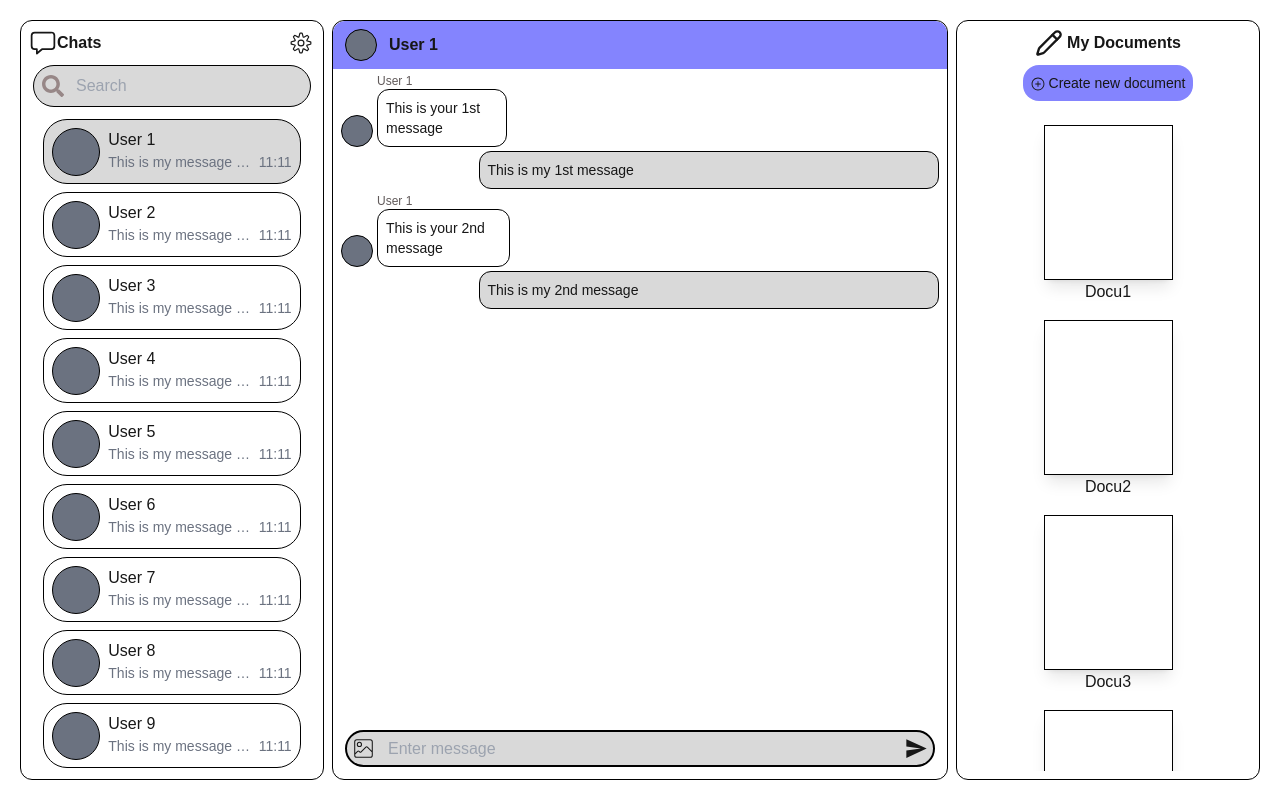
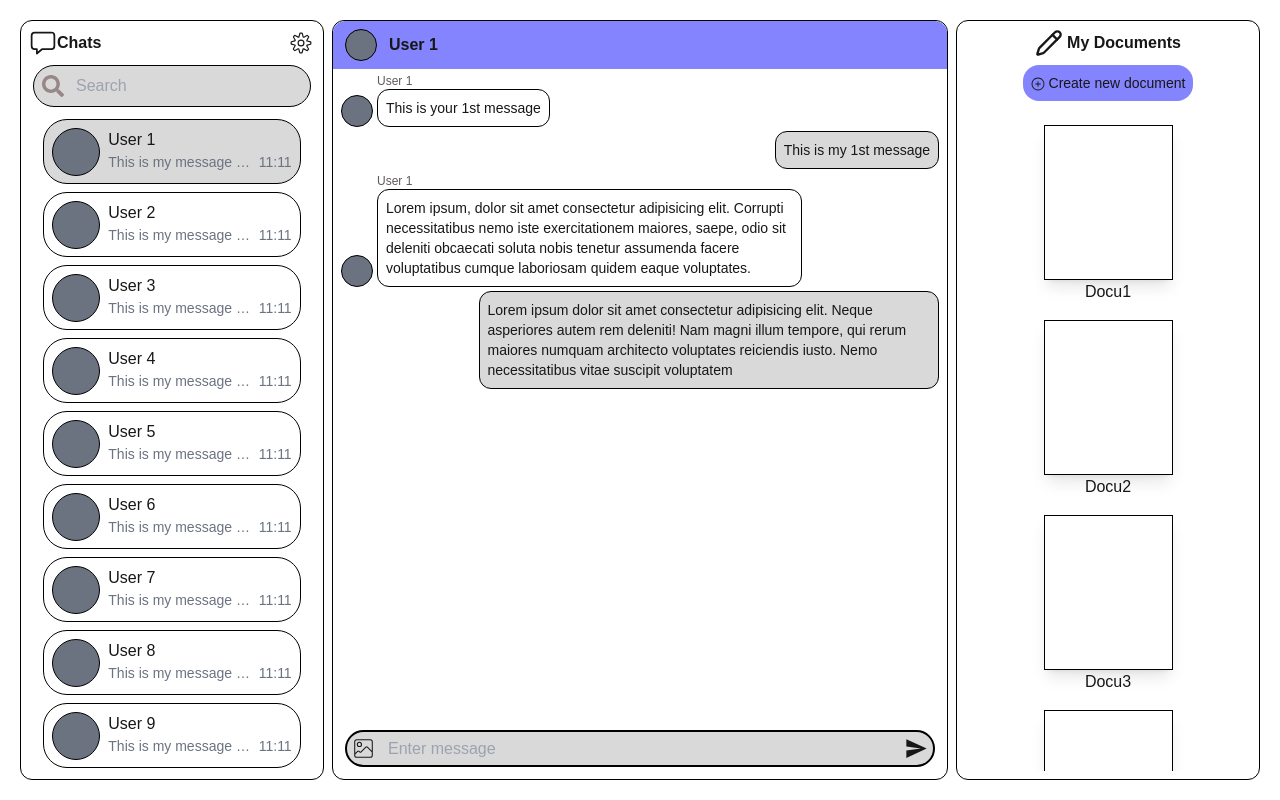
Before and after one commit to khygopole/chat-and-doc-app, a Next.js app: page /FullChat in a window 1280 px wide. Built offline with nearby package versions, Linux system fonts and the light colour scheme.

Commit message:
Fixed Conversation Box UI by setting max widths for the messages of the two users

```diff
--- a/app/ui/fullChat/ConversationBox.tsx
+++ b/app/ui/fullChat/ConversationBox.tsx
@@ -29,13 +29,15 @@ const sampleConversation: TconversationBox[] = [
   {
     id: "3",
     name: "Me",
-    message: "This is my 2nd message",
+    message:
+      "Lorem ipsum dolor sit amet consectetur adipisicing elit. Neque asperiores autem rem deleniti! Nam magni illum tempore, qui rerum maiores numquam architecto voluptates reiciendis iusto. Nemo necessitatibus vitae suscipit voluptatem",
     dateSent: new Date(2025, 1, 5, 16, 44),
   },
   {
     id: "4",
     name: "User 1",
-    message: "This is your 2nd message",
+    message:
+      "Lorem ipsum, dolor sit amet consectetur adipisicing elit. Corrupti necessitatibus nemo iste exercitationem maiores, saepe, odio sit deleniti obcaecati soluta nobis tenetur assumenda facere voluptatibus cumque laboriosam quidem eaque voluptates.",
     dateSent: new Date(2025, 1, 5, 16, 43),
   },
 ];
@@ -60,7 +62,7 @@ export default function ConversationBox() {
             {chatMessage.name === userName ? (
               <>
                 {/*MY MESSAGE*/}
-                <div className="relative group m-1 ml-auto w-3/4 border-solid border-black border-[1px] rounded-xl p-1 bg-[#D9D9D9] mr-2">
+                <div className="relative group m-1 ml-auto max-w-[75%] border-solid border-black border-[1px] rounded-xl p-1 bg-[#D9D9D9] mr-2 w-fit">
                   <p className="text-sm m-1">{chatMessage.message}</p>
                   <div className="absolute hidden group-hover:block bg-gray-800 text-white text-xs p-2 rounded-md right-full mr-2 top-1/2 transform -translate-y-1/2 whitespace-nowrap">
                     {chatMessage.dateSent.toLocaleTimeString([], {
@@ -75,9 +77,9 @@ export default function ConversationBox() {
                 {/*YOUR MESSAGE*/}
                 <div className="flex m-1">
                   <div className="mx-1 border-solid border-black border-[1px] rounded-full w-8 h-8 bg-gray-500 mt-auto min-w-8" />
-                  <div className="flex flex-col mr-auto">
+                  <div className="flex flex-col w-full">
                     <p className="text-[#615A5A] text-xs">{chatMessage.name}</p>
-                    <div className="relative group w-3/4 border-solid border-black border-[1px] rounded-xl p-1">
+                    <div className="relative group max-w-[75%] border-solid border-black border-[1px] rounded-xl p-1 w-fit">
                       <p className="text-sm m-1">{chatMessage.message}</p>
                       <div className="absolute hidden group-hover:block bg-gray-800 text-white text-xs p-2 rounded-md left-full ml-2 top-1/2 transform -translate-y-1/2 whitespace-nowrap">
                         {chatMessage.dateSent.toLocaleTimeString([], {
```
